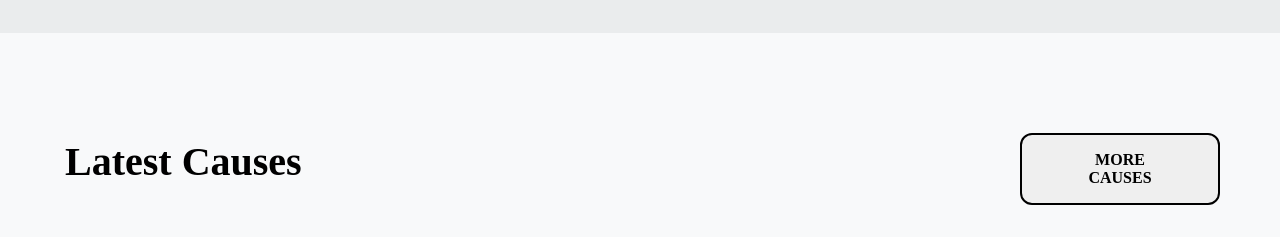
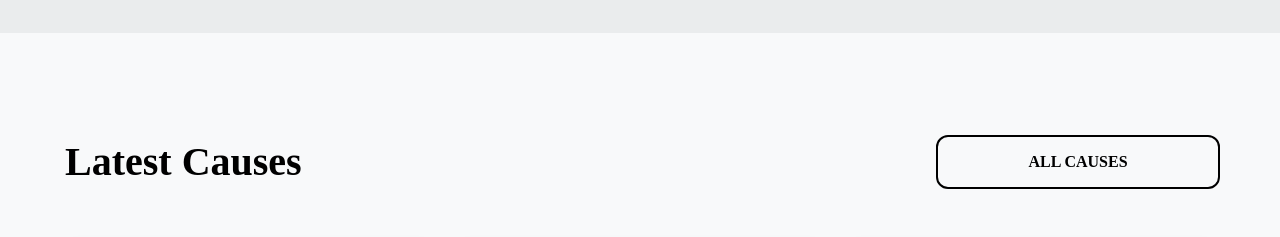
Before and after one commit to sragu2000/fundify, a React app in the folder client/: page / in a window 1280 px wide. Shown: the part 1820-2057 px from the top of the page. Built offline with nearby package versions, Linux system fonts and the light colour scheme; a web font is replaced by a local one.

Commit message:
updated link, move to top

```diff
--- /dev/null
+++ b/client/src/components/ScrollToTop/ScrollToTop.js
@@ -0,0 +1,14 @@
+import React, { useEffect } from "react";
+import { useLocation } from "react-router-dom";
+
+function ScrollToTop() {
+  const { pathname } = useLocation();
+
+  useEffect(() => {
+    window.scrollTo(0, 0);
+  }, [pathname]);
+
+  return null;
+}
+
+export default ScrollToTop;
--- a/client/src/containers/simpleLayout/Home/Causes/CausesHome.css
+++ b/client/src/containers/simpleLayout/Home/Causes/CausesHome.css
@@ -22,6 +22,7 @@
     /* line-height: normal; */
     text-transform: uppercase;
     border: 2px solid #000;
+    text-decoration: none;
 }
 
 #sl-home-causes {
--- a/client/src/containers/simpleLayout/Home/Causes/CausesHome.js
+++ b/client/src/containers/simpleLayout/Home/Causes/CausesHome.js
@@ -2,6 +2,7 @@ import React from 'react'
 import CausesCard from '../../../../components/CausesCard/CausesCard'
 import "./CausesHome.css"
 import Heading from '../../../../components/Heading/Heading'
+import { Link } from 'react-router-dom'
 const CausesHome = () => {
     const causesData = [
         {
@@ -65,7 +66,7 @@ const CausesHome = () => {
             <div className='flex justify-space-between latest-causes-main'>
                 <Heading heading={"Latest Causes"} />
                 <div className='flex align-center justidy-center'>
-                    <button className='sl-home-causes-view-all-button'>More Causes</button>
+                    <Link to="/causes" className='sl-home-causes-view-all-button'>All Causes</Link>
                 </div>
             </div>
             <div className='sl-home-causes-card'>
--- a/client/src/index.css
+++ b/client/src/index.css
@@ -40,3 +40,9 @@ body {
   align-items: center;
   justify-content: center;
 }
+
+@media all and (max-width: 600px) {
+  * {
+    cursor: default;
+  }
+}
--- a/client/src/layouts/simpleLayout/NavBar/NavBar.js
+++ b/client/src/layouts/simpleLayout/NavBar/NavBar.js
@@ -64,10 +64,10 @@ const NavBar = () => {
             <nav className="nav-container">
                 <div className="navbar-container">
                     <div className="logo-container">
-                        <a href="/" className="logo-link">
+                        <Link href="/" className="logo-link">
                             <img src={Assets.logo} alt="Bio World Logo" className="logo-image" />
                             <h3 className="logo-text">Fundify</h3>
-                        </a>
+                        </Link>
                     </div>
 
                     {menuOpen && (
@@ -80,6 +80,13 @@ const NavBar = () => {
                                     >
                                         {link.text}
                                     </Link>
+                                    {/* <Link
+                                        to={link?.href ? link.href : ""}
+                                        onClick={() => {
+                                            if (link?.onClick) link.onClick();
+                                            setMenuOpen(false); // Close menu on click
+                                        }}
+                                    >{link.text}</Link> */}
                                 </li>
                             ))}
 
--- a/client/src/layouts/simpleLayout/SimpleLayout.js
+++ b/client/src/layouts/simpleLayout/SimpleLayout.js
@@ -2,10 +2,12 @@ import { Outlet } from "react-router-dom";
 import NavBar from "./NavBar/NavBar";
 import Footer from "./Footer/Footer";
 import "./simpleLayout.css";
+import ScrollToTop from "../../components/ScrollToTop/ScrollToTop";
 const SimpleLayout = () => {
     return (
         <div className="simple-layout-container">
             <NavBar />
+            <ScrollToTop />
             <main className="simple-layout-main-container">
                 <Outlet />
             </main>
```
